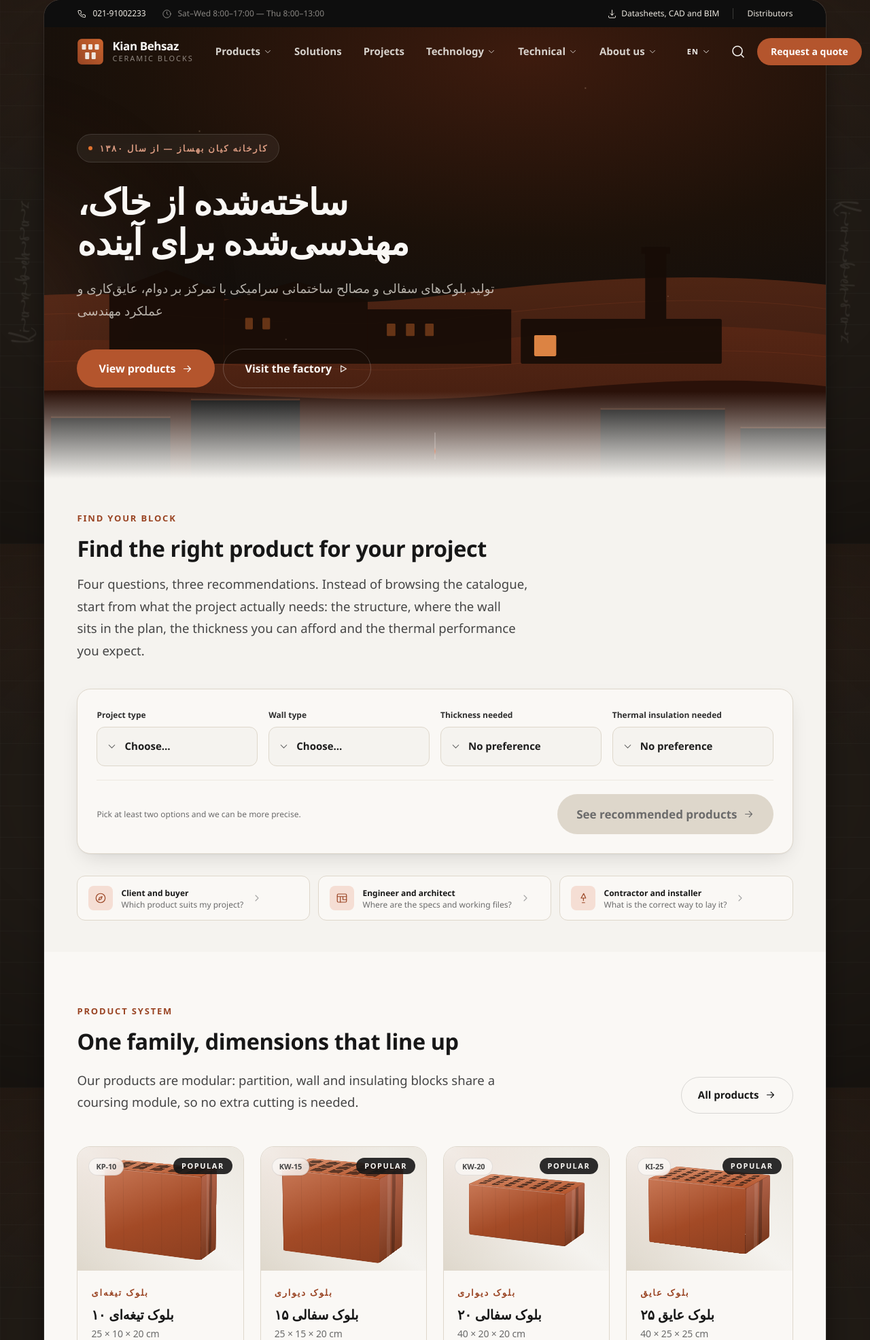
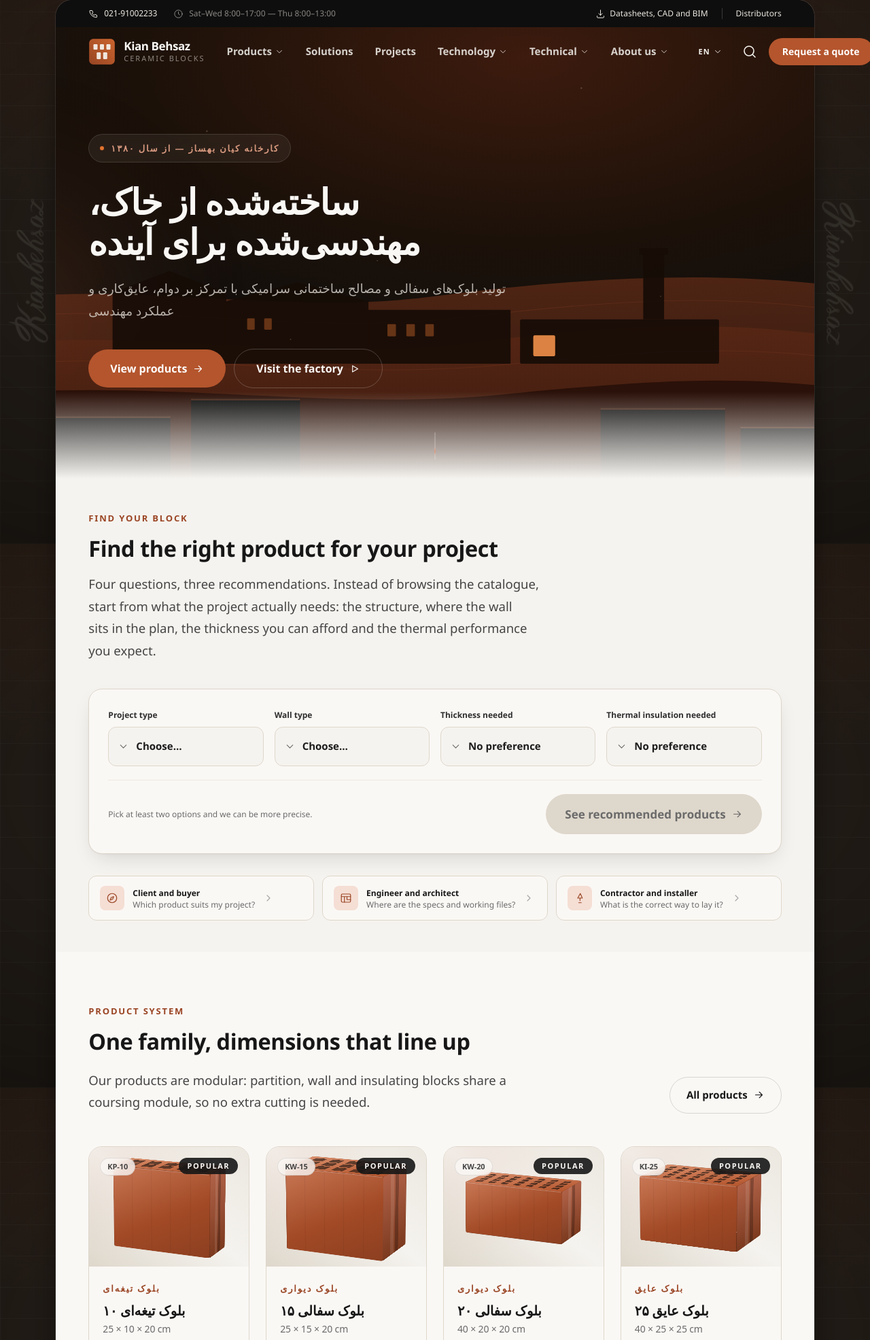
Before and after one commit to ferya3/kian, a Laravel app: page /en in a window 1280 px wide. Shown: the top 1971 px of the page at 68% size. Run offline with Laravel 12, Linux system fonts and the light colour scheme; data comes from the database, SQL or seed files in the repository; data that the repository does not hold is empty; style sheets or scripts are compiled from the project's sources; some web fonts are replaced.

Commit message:
بازگشت: قلم نشان‌واژه دوباره Luciano
این کامیت f1fe633 را برمی‌گرداند. Butterfly روی صفحه خوب ننشست.

هر چهار عددی که با قلم گره خورده‌اند هم با همین برگشتند: ضریبِ --shell-gap
به ۱٫۰۶، ضریبِ reach به ۰٫۵۳، جبرانِ کرسی به ۰٫۱۵۲em و --frame-mark-size به
clamp(3rem, 4.3vw, 5.5rem).

گذرِ نور و کم‌رنگیِ حالتِ خاموش دست‌نخورده‌اند — کارِ 0576f44 جداست و اینجا
لمس نشد. راستی‌آزمایی پس از بازگشت: بلندی ۱۸۲ در ۱۰۲۴، ۲۶۱ در ۱۶۰۰، ۳۱۴ در
۱۹۲۰؛ کنتراست خاموش ۱٫۵۹:۱ و روشن ۶٫۰۳:۱ — همان اعدادِ پیش از تعویضِ قلم.

Co-Authored-By: Claude Opus 5 <noreply@anthropic.com>
Claude-Session: https://claude.ai/code/session_0167FrewrpC8NMidCQfRgL5C

```diff
--- a/resources/css/app.css
+++ b/resources/css/app.css
@@ -31,8 +31,8 @@
 | پس مکثِ کوتاهِ block هیچ محتوایی را از کسی دریغ نمی‌کند.
 */
 @font-face {
-    font-family: 'Butterfly';
-    src: url('../fonts/butterfly.woff2') format('woff2');
+    font-family: 'Luciano';
+    src: url('../fonts/luciano.woff2') format('woff2');
     font-weight: 400;
     font-style: normal;
     font-display: block;
@@ -277,30 +277,21 @@
     |
     | ترتیب عمداً برعکسِ چیزی است که به‌نظر می‌رسد: اول اندازه‌ی نشان را
     | انتخاب می‌کنیم و بعد حاشیه از رویش درمی‌آید، نه برعکس. ضخامتِ نوارِ
-    | حروفِ چرخیده ۱٫۴۸ برابر اندازه‌ی قلم است و دو طرفش هم به یک اندازه هوا
-    | می‌خواهد. پس «وسطِ حاشیه نشستن» نتیجه‌ی حساب است و نه تنظیمِ چشمی.
-    |
-    | هر سه عددِ این بخش — ۱٫۴۸ اینجا، ۰٫۷۴ در reach، و ۰٫۰۴۵em در جبرانِ
-    | کرسی — از پیکسل‌های رسم‌شده‌ی Butterfly درآمده‌اند و نه از جدولِ متریکِ
-    | قلم؛ آن جدول در این قلم با آنچه مرورگر می‌کشد نمی‌خواند. اگر روزی قلم
-    | عوض شد، هر سه با هم باید دوباره اندازه گرفته شوند.
-    |
-    | اندازه‌ی قلم اینجا کوچک‌تر از چیزی است که انتظار می‌رود: Butterfly در
-    | هر em دو برابرِ قلمِ پیشین کشیده است (۷٫۴۵ برابرِ اندازه در برابر
-    | ۳٫۷۹)، پس با نصفِ اندازه همان بلندی روی صفحه درمی‌آید.
+    | حروفِ چرخیده ۱٫۰۶ برابر اندازه‌ی قلم است — عددی که از متریکِ خودِ
+    | Luciano درآمده، نه از حدس — و دو طرفش هم به یک اندازه هوا می‌خواهد.
+    | پس «وسطِ حاشیه نشستن» نتیجه‌ی حساب است و نه تنظیمِ چشمی.
     |
     | اندازه سیال است تا در عرضِ ۱۰۲۴ محتوا را نخورد و روی نمایشگر پهن، که
-    | حاشیه مفت است، بزرگ و خوانا شود. بلندیِ حاصل: ۱۷۹ پیکسل در ۱۰۲۴،
-    | ۲۶۱ در ۱۶۰۰، ۳۳۴ در سقف.
+    | حاشیه مفت است، بزرگ و خوانا شود: ۴۸ پیکسل تا ۱۱۱۶، و از آنجا تا ۸۸.
     */
     @media (min-width: 1024px) {
         :root {
             --header-h: 4.5rem;
             --shell-radius: 1.5rem;
 
-            --frame-mark-size: clamp(1.5rem, 2.19vw, 2.8rem);
+            --frame-mark-size: clamp(3rem, 4.3vw, 5.5rem);
             --frame-mark-air: 0.75rem;
-            --shell-gap: calc(var(--frame-mark-size) * 1.48 + 2 * var(--frame-mark-air));
+            --shell-gap: calc(var(--frame-mark-size) * 1.06 + 2 * var(--frame-mark-air));
 
             /*
             | فاصله‌ی مرکزِ نشان از لبه‌ی قاب = وسطِ همان نواری که واقعاً خالی
@@ -311,7 +302,7 @@
             | نچسبد.
             */
             --frame-mark-reach: max(
-                calc(var(--frame-mark-air) + var(--frame-mark-size) * 0.74),
+                calc(var(--frame-mark-air) + var(--frame-mark-size) * 0.53),
                 calc((100vw - var(--shell-max)) / 4)
             );
         }
@@ -855,14 +846,14 @@
         /*
         | چرخشِ کل کلمه، و نه writing-mode.
         |
-        | Butterfly قلمی شکسته است و حروفش به هم می‌رسند؛ vertical-rl هر حرف را
+        | Luciano قلمی شکسته است و حروفش به هم می‌رسند؛ vertical-rl هر حرف را
         | جداگانه می‌چرخاند و پیوندها را پاره می‌کند. اینجا کلمه افقی چیده
         | می‌شود — همان‌طور که قلم طراحی شده — و بعد یکپارچه ۹۰ درجه می‌چرخد.
         */
         .frame-mark {
             position: absolute;
             top: 50%;
-            font-family: 'Butterfly', ui-sans-serif, sans-serif;
+            font-family: 'Luciano', ui-sans-serif, sans-serif;
             font-size: var(--frame-mark-size);
             font-weight: 400;
             line-height: 1;
@@ -985,25 +976,21 @@
         | کنار می‌ماند. چون بعد از rotate می‌آید، در دستگاهِ چرخیده اثر می‌کند
         | و هر دو نشان را به یک اندازه جابه‌جا می‌کند.
         |
-        | عددش اندازه‌گیری‌شده است و نه محاسبه‌شده، و این بار دلیلش را سیاه
-        | روی سفید داریم: جدولِ متریکِ Butterfly ascent را ۲٫۷۰۳ و descent را
-        | ۱٫۶۰۲ (بر em) اعلام می‌کند، ولی جوهری که مرورگر واقعاً می‌کشد
-        | ۱٫۴۸em است و نه ۲٫۱em. از روی جدول، جبران غلط درمی‌آمد.
-        |
-        | روش: کلمه در اندازه‌ی ۱۰۰ پیکسل روی زمینه‌ی سیاه رسم شد، کادرِ
-        | جوهرش پیکسل‌به‌پیکسل پیدا شد، و فاصله‌ی مرکزِ جوهر تا مرکزِ کادرِ
-        | متن همین ۰٫۰۴۵em درآمد. در ۱۰۲۴ و ۱۶۰۰ و ۱۹۲۰ راستی‌آزمایی شد.
+        | عددش اندازه‌گیری‌شده است و نه محاسبه‌شده. از متریکِ فونت ۰٫۲۲۹em
+        | درمی‌آید، ولی جای واقعیِ خط کرسی در مرورگر با آن نمی‌خواند و نتیجه
+        | ۰٫۰۷۷em زیادی به‌سمت قاب می‌افتاد؛ این عدد از تفاضلِ همان اندازه‌گیری
+        | درآمده و در ۱۰۲۴ و ۱۴۴۰ و ۱۹۲۰ راستی‌آزمایی شده.
         */
         .frame-mark-right {
             left: 100%;
             margin-left: var(--frame-mark-reach);
-            transform: translate(-50%, -50%) rotate(90deg) translateY(0.045em);
+            transform: translate(-50%, -50%) rotate(90deg) translateY(0.152em);
         }
 
         .frame-mark-left {
             right: 100%;
             margin-right: var(--frame-mark-reach);
-            transform: translate(50%, -50%) rotate(-90deg) translateY(0.045em);
+            transform: translate(50%, -50%) rotate(-90deg) translateY(0.152em);
         }
     }
 
```
Also changed, not shown: config/kian.php (+3 -4 lines), resources/fonts/README.md, resources/fonts/butterfly.ttf (deleted), resources/fonts/butterfly.woff2 (deleted), resources/fonts/luciano.otf (added), resources/fonts/luciano.woff2 (added).
